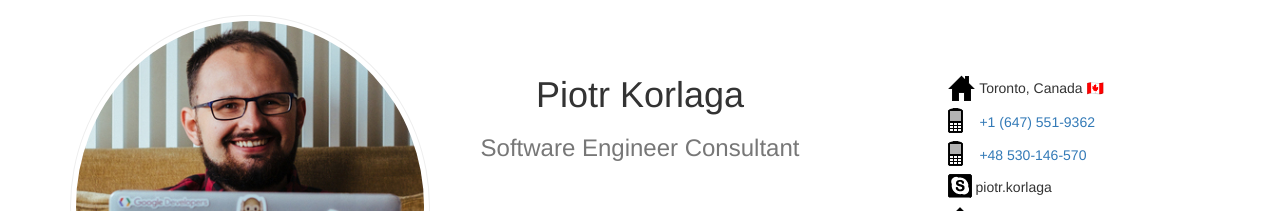
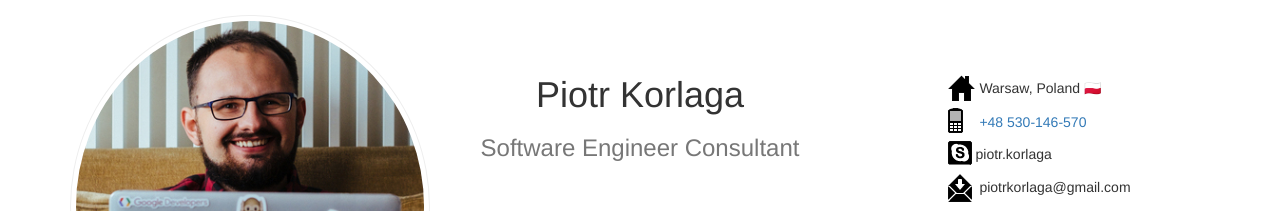
Before and after one commit to piotrkorlaga/piotrkorlaga.github.io, a plain HTML site: page index.html in a window 1280 px wide. Shown: the top 211 px of the page. Drawn offline with Linux system fonts and the light colour scheme.

Commit message:
update address

```diff
--- a/index.html
+++ b/index.html
@@ -41,11 +41,7 @@
         </div>
         <div class="col-xs-12 col-sm-4 col-md-offset-1 col-md-3 mt50 text-left">
             <div class="contact-details">
-                <span class="icon-large icon-home"></span> Toronto, Canada 🇨🇦</div>
-            <div class="contact-details">
-                <span class="icon-large icon-phone"></span>
-                <a href="tel:+1-647-551-9362">+1 (647) 551-9362</a>
-            </div>
+                <span class="icon-large icon-home"></span> Warsaw, Poland 🇵🇱</div>
             <div class="contact-details">
                 <span class="icon-large icon-phone"></span>
                 <a href="tel:+48-530-146-570">+48 530-146-570</a>
```
